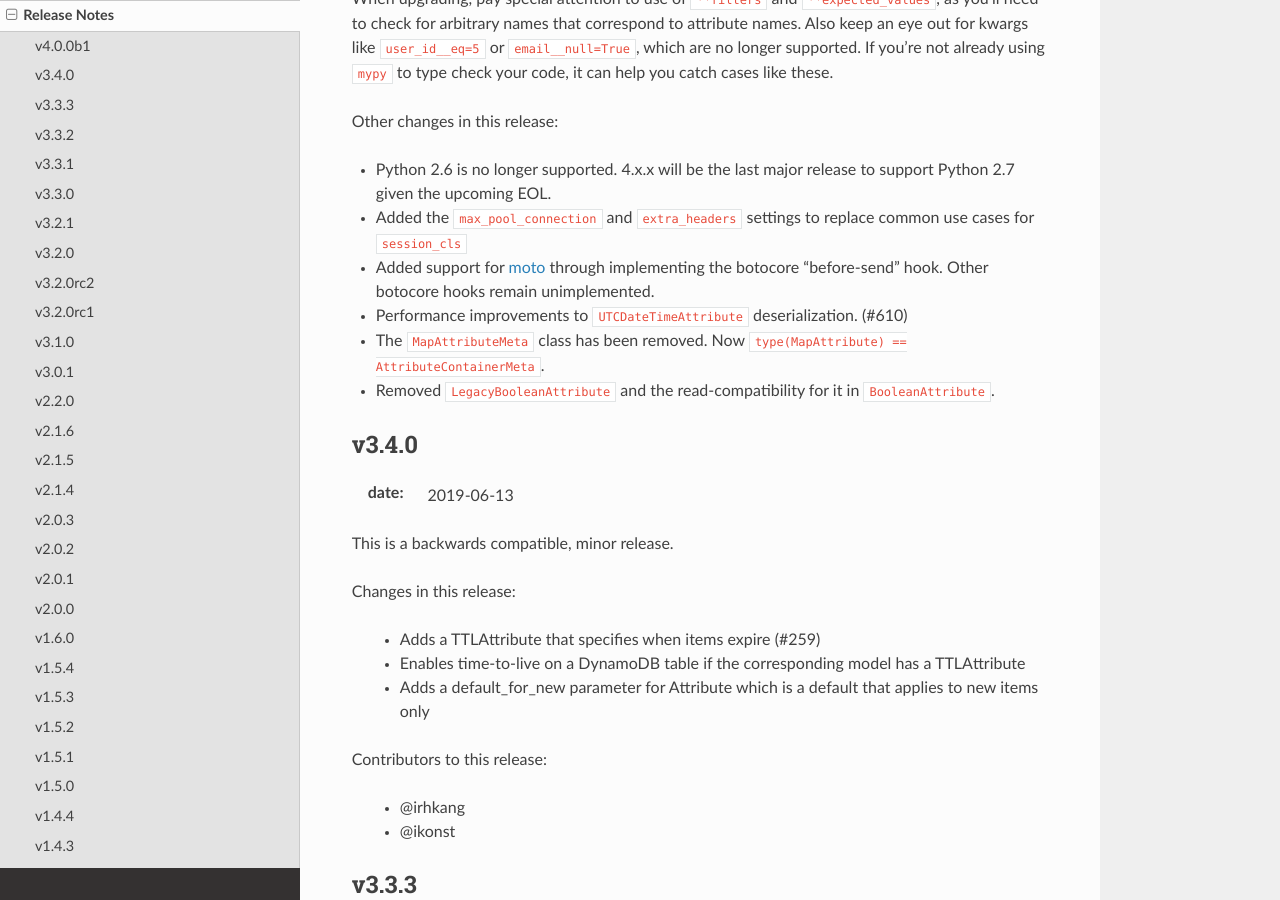
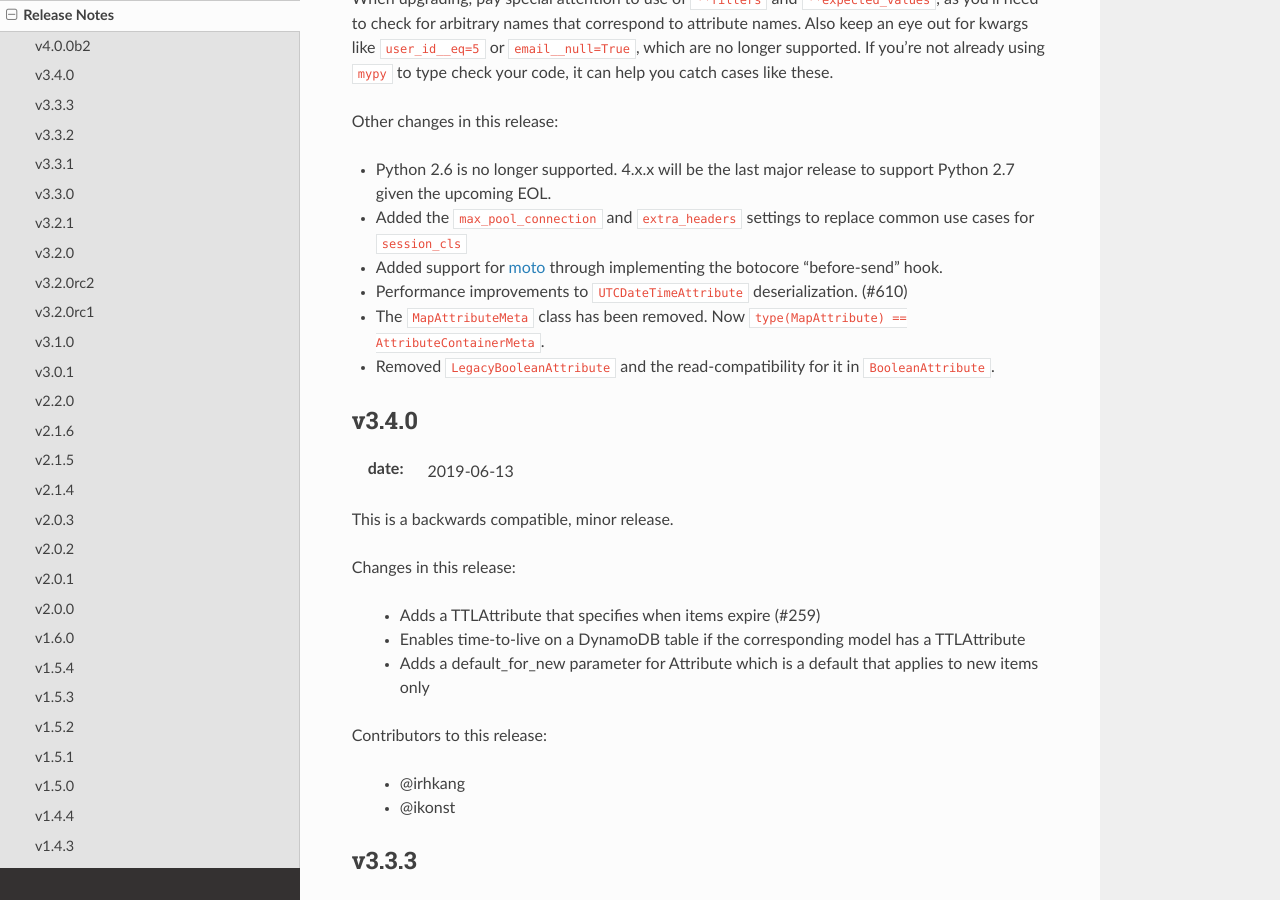
Before and after one commit to pynamodb/PynamoDB, a Sphinx documentation site: the page built from docs/release_notes.rst, in a window 1280 px wide and 900 px high, scrolled down 1162 px. Built offline with Sphinx 7.4.7 and the Read the Docs theme 2.0.0, drawn with Linux system fonts in a browser that asks for light colours.

Commit message:
Bump version for v4 beta2

```diff
--- a/docs/release_notes.rst
+++ b/docs/release_notes.rst
@@ -1,7 +1,7 @@
 Release Notes
 =============
 
-v4.0.0b1
+v4.0.0b2
 --------
 
 :date: 2019-04-10
@@ -15,11 +15,9 @@
 Given that ``botocore`` has moved to using ``urllib3`` directly for making HTTP requests, we'll be doing the same (via ``botocore``). This means the following:
 
 * The ``session_cls`` option is no longer supported.
-
 * The ``request_timeout_seconds`` parameter is no longer supported. ``connect_timeout_seconds`` and ``read_timeout_seconds`` are available instead.
 
   + Note that the timeouts for connection and read are now ``15`` and ``30`` seconds respectively. This represents a change from the previous ``60`` second combined ``requests`` timeout.
-
 * *Wrapped* exceptions (i.e ``exc.cause``) that were from ``requests.exceptions`` will now be comparable ones from ``botocore.exceptions`` instead.
 
 **Deprecation of old APIs**
@@ -46,7 +44,7 @@
 
 * Python 2.6 is no longer supported. 4.x.x will be the last major release to support Python 2.7 given the upcoming EOL.
 * Added the ``max_pool_connection`` and ``extra_headers`` settings to replace common use cases for ``session_cls``
-* Added support for `moto <https://github.com/spulec/moto>`_ through implementing the botocore "before-send" hook. Other botocore hooks remain unimplemented.
+* Added support for `moto <https://github.com/spulec/moto>`_ through implementing the botocore "before-send" hook.
 * Performance improvements to ``UTCDateTimeAttribute`` deserialization. (#610)
 * The ``MapAttributeMeta`` class has been removed. Now ``type(MapAttribute) == AttributeContainerMeta``.
 * Removed ``LegacyBooleanAttribute`` and the read-compatibility for it in ``BooleanAttribute``.
--- a/pynamodb/__init__.py
+++ b/pynamodb/__init__.py
@@ -7,4 +7,4 @@
 """
 __author__ = 'Jharrod LaFon'
 __license__ = 'MIT'
-__version__ = '4.0.0b1'
+__version__ = '4.0.0b2'
```
